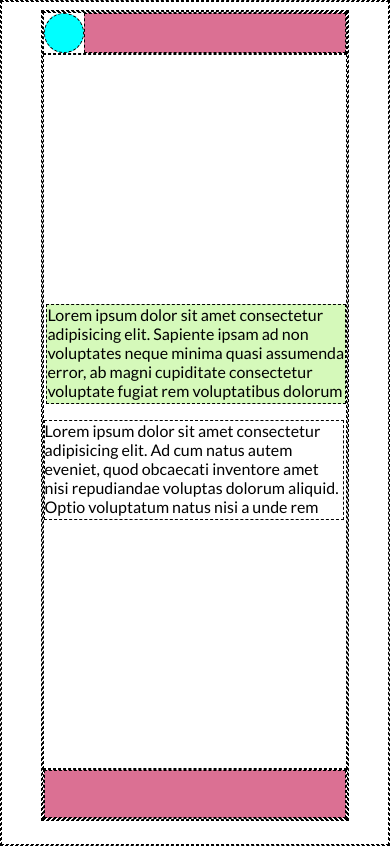
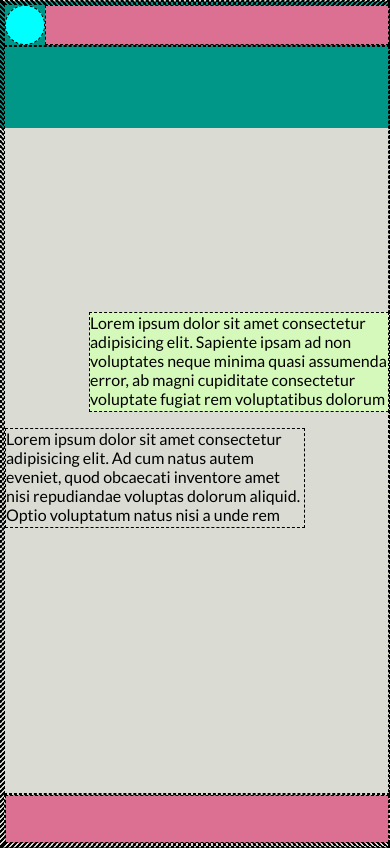
Before and after one commit to andreadebortoli2/-html-css-boolzapp, a plain HTML site: page index.html in a window 390 px wide. Drawn offline with Linux system fonts and the light colour scheme.

Commit message:
edit background color with gradient

```diff
--- a/assets/css/style.css
+++ b/assets/css/style.css
@@ -21,7 +21,7 @@
 /* Common */
 body {
     font-family: 'Lato', sans-serif;
-    height: 100vh;
+    background-image: linear-gradient(to bottom, var(--body-bg-dark) 0%, var(--body-bg-dark) 15%, var(--body-bg-light) 15%, var(--body-bg-light) 100%);
 }
 
 /* Utilities */
@@ -30,8 +30,8 @@ body {
 /* Main */
 .app {
     width: 80%;
-    height: 96vh;
-    margin: 1vh auto;
+    height: 98vh;
+    margin: 0.9vh auto;
     display: flex;
 }
 
@@ -177,6 +177,11 @@ body {
 /* Media queries */
 
 @media screen and (max-width: 991px) {
+    .app {
+        width: 100vw;
+        height: 100vh;
+        margin: 0;
+    }
     .left {
         width: fit-content;
 
```
